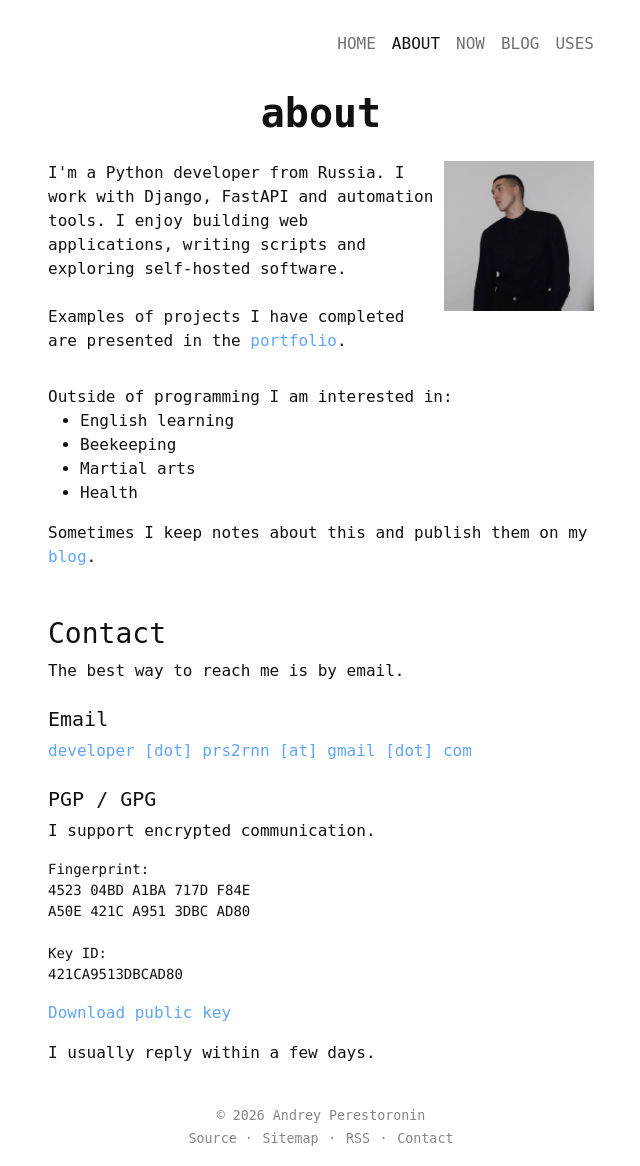
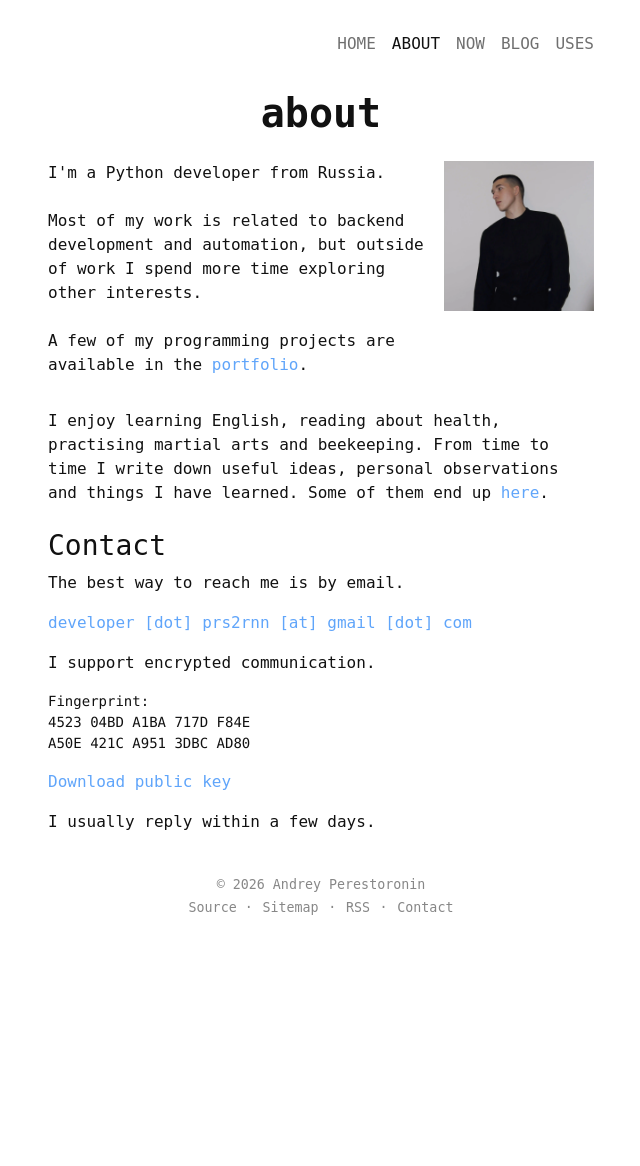
Before and after one commit to prs2rnn/django-blog, a Django app: page /about/ in a window 1280 px wide. Shown: the whole page, without its empty margins (319-959 px from the left). After the commit the page ends 915 px from the top, so only its background shows below. Run offline with Django 5.2, Linux system fonts and the light colour scheme; some libraries are stand-ins or nearby versions; some web fonts are replaced.

Commit message:
fix: desc

```diff
--- a/templates/core/about.html
+++ b/templates/core/about.html
@@ -1,14 +1,18 @@
 {% extends 'base.html' %} {% load static %} {% block content %}
 <h1 class="text-center mt-4 mb-4">{{ title }}</h1>
 <div class="mt-3">
-  <div class="d-flex flex-column-reverse flex-md-row flex-md-inline align-items-top justify-content-between">
+  <div
+    class="d-flex flex-column-reverse flex-md-row flex-md-inline align-items-top justify-content-between"
+  >
     <p>
-      I'm a Python developer from Russia. I work with Django, FastAPI and
-      automation tools. I enjoy building web applications, writing scripts and
-      exploring self-hosted software.
+      I'm a Python developer from Russia.
       <br />
       <br />
-      Examples of projects I have completed are presented in the
+      Most of my work is related to backend development and automation, but
+      outside of work I spend more time exploring other interests.
+      <br />
+      <br />
+      A few of my programming projects are available in the
       <a
         href="https://github.com/prs2rnn?tab=repositories"
         target="_blank"
@@ -24,19 +28,12 @@
       height="150"
     />
   </div>
-
   <div class="mt-3">
-    Outside of programming I am interested in:
-    <ul>
-      <li>English learning</li>
-      <li>Beekeeping</li>
-      <li>Martial arts</li>
-      <li>Health</li>
-    </ul>
-    Sometimes I keep notes about this and publish them on my
-    <a href="{% url 'posts:list' %}">blog</a>.
+    I enjoy learning English, reading about health, practising martial arts and
+    beekeeping. From time to time I write down useful ideas, personal
+    observations and things I have learned. Some of them end up
+    <a href="{% url 'posts:list' %}">here</a>.
   </div>
 </div>
-<h2 class="mt-5 fs-3">Contact</h2>
-{% include 'includes/contact.html' %}
-{% endblock content %}
+<h2 class="mt-4 fs-3">Contact</h2>
+{% include 'includes/contact.html' %} {% endblock content %}
--- a/templates/includes/contact.html
+++ b/templates/includes/contact.html
@@ -1,15 +1,10 @@
 <p>The best way to reach me is by email.</p>
-<h2 class="fs-5 mt-4">Email</h2>
 <p style="color: var(--links)">developer [dot] prs2rnn [at] gmail [dot] com</p>
-<h2 class="fs-5 mt-4">PGP / GPG</h2>
 <p>I support encrypted communication.</p>
 <pre>
 Fingerprint:
 4523 04BD A1BA 717D F84E
 A50E 421C A951 3DBC AD80
-
-Key ID:
-421CA9513DBCAD80
 </pre>
 <p>
   <a
```
Also changed, not shown: templates/core/index.html (+3 -6 lines).
